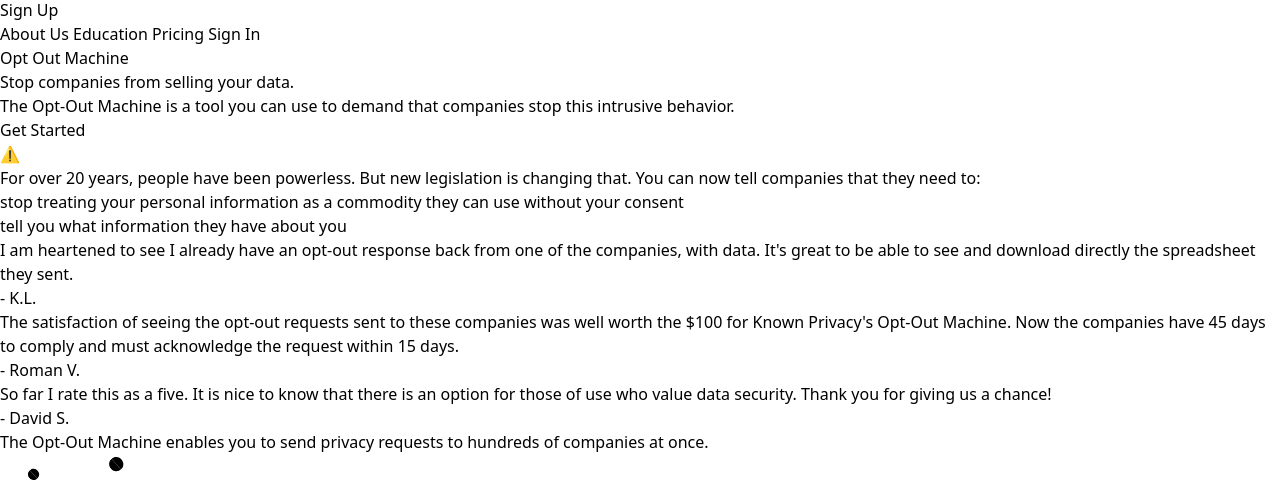
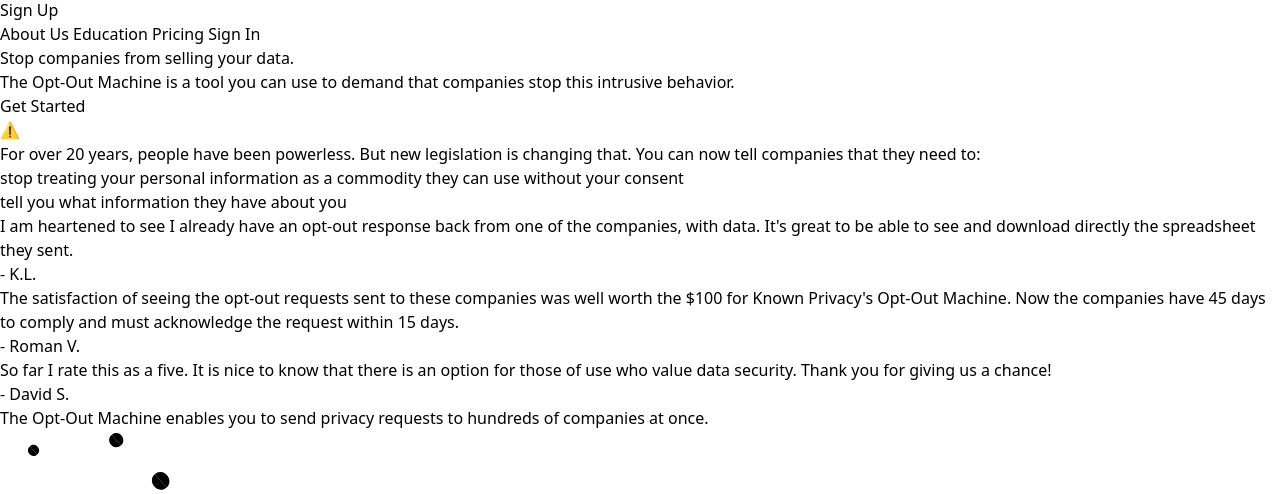
Before and after one commit to Known-Privacy/oom, an Eleventy site: page src/index.njk in a window 1280 px wide. Shown: the part 262-756 px from the top of the page. Built offline with nearby package versions, Linux system fonts and the light colour scheme; Eleventy itself is replaced by a stand-in of ours; files that its build step writes are made by us from their sources; no server answers.

Commit message:
removes redundant header on home page

```diff
--- a/src/index.njk
+++ b/src/index.njk
@@ -6,8 +6,7 @@
 {% block content %}
   <div class="bg-neutral flex flex-row">
     <div class="md:basis-2/3 p-6 md:p-24 lg:p-36">
-      <h1 class="font-semibold text-2xl md:text-4xl mb-16">Opt Out Machine</h1>
-      <h2 class="font-semibold text-4xl md:text-6xl leading-none capitalize mt-0 mb-2">Stop companies from selling your data.</h2>
+      <h2 class="font-semibold text-4xl md:text-6xl leading-none capitalize mt-16 mb-2">Stop companies from selling your data.</h2>
       <p class="mt-8 text-lg">The Opt-Out Machine is a tool you can use to demand that companies stop this intrusive behavior.</p>
       <p class="mt-8">
         <a
```
